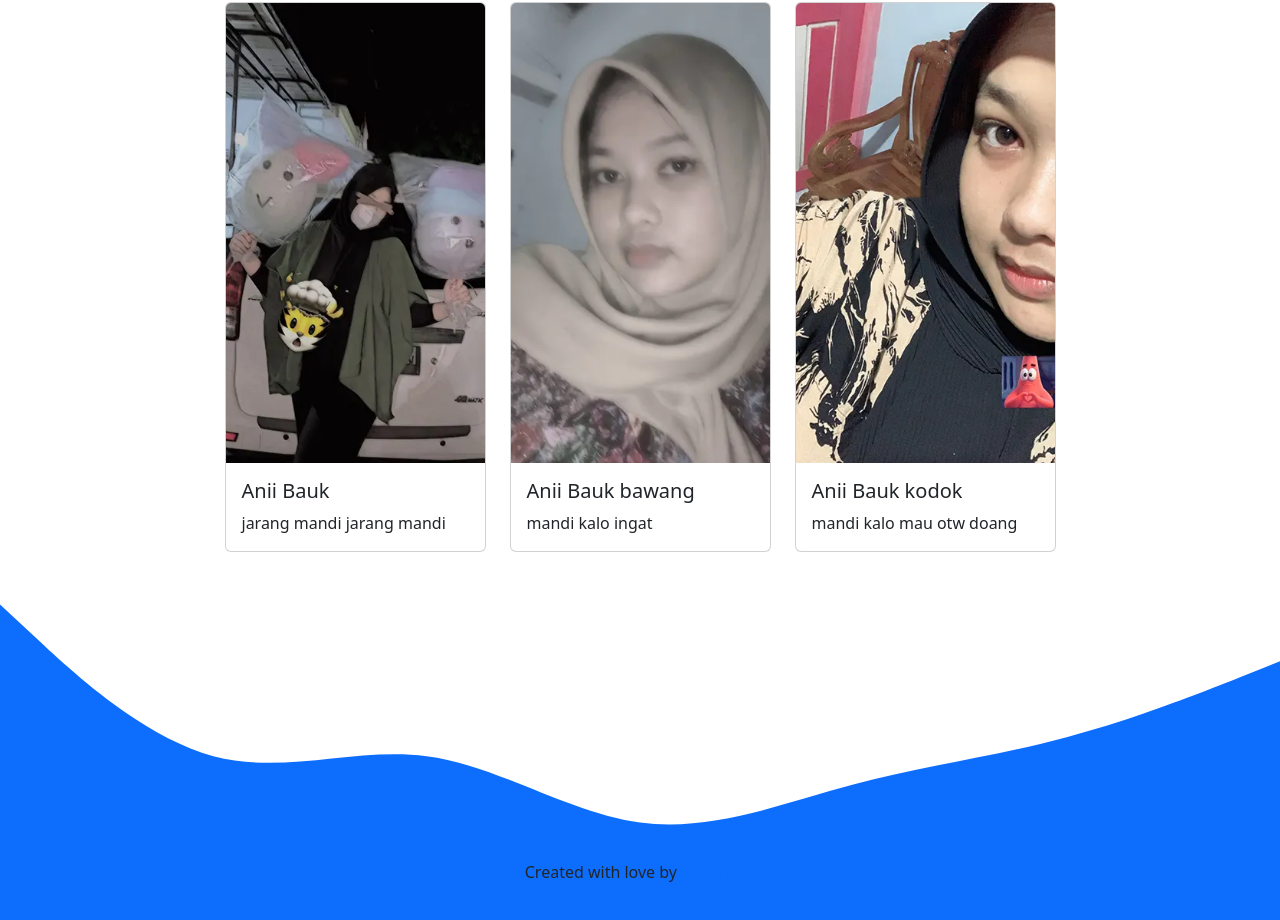
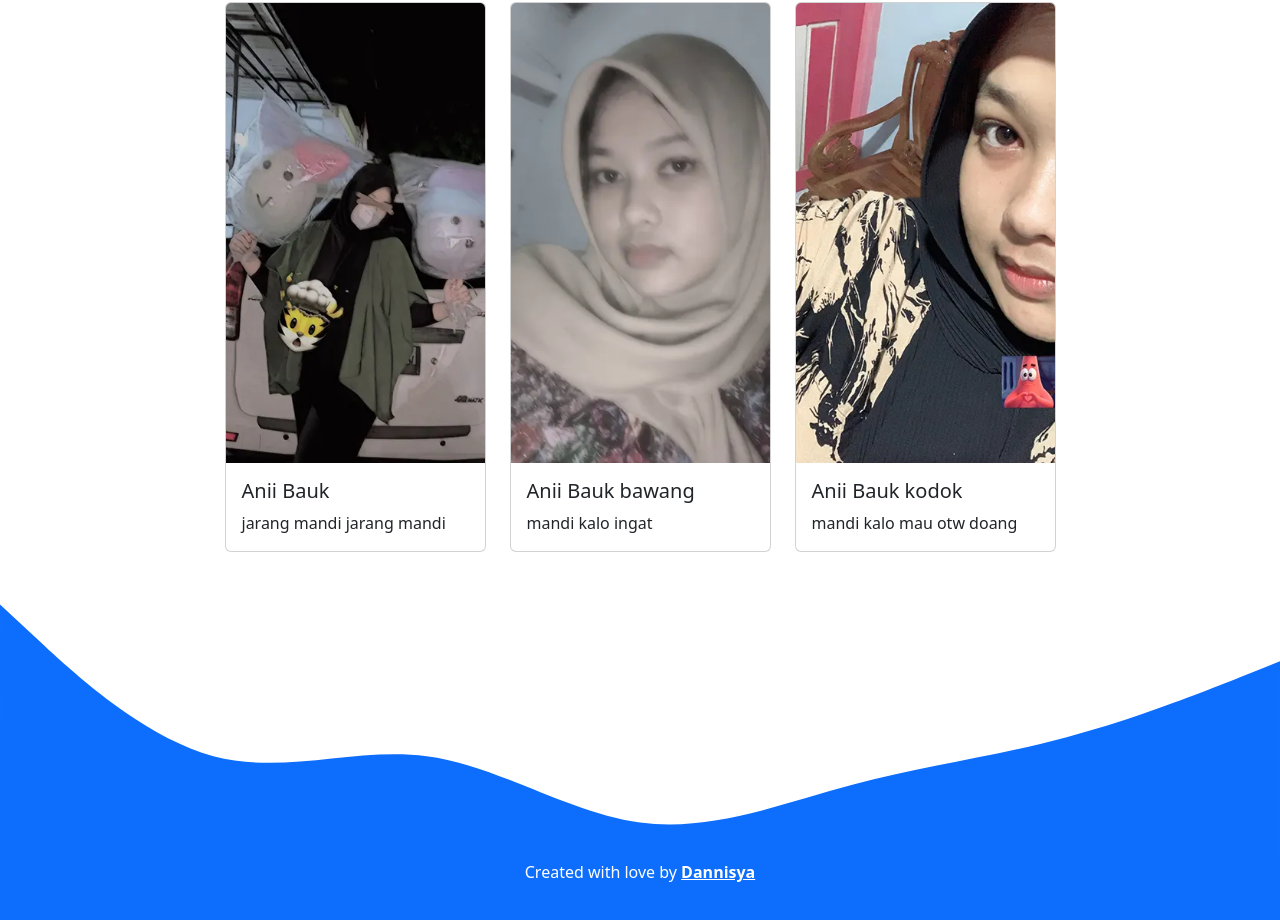
Before and after one commit to itstur08/anii, a plain HTML site: page index.html in a window 1280 px wide. Shown: the part 812-1732 px from the top of the page. Drawn offline with nearby package versions, Linux system fonts and the light colour scheme.

Commit message:
Update index.html
aos

```diff
--- a/index.html
+++ b/index.html
@@ -177,8 +177,8 @@
 
 <!-- footer -->
 
-<footer class="bg-primary text-center pb-5">
-<p> Created with love by <a href="#" class="fw-bold">Dannisya</a><p>
+<footer class="bg-primary text-white text-center pb-5">
+<p> Created with love by <a href="#" class="text-white fw-bold">Dannisya</a><p>
 </footer>
 
 <!--end footer-->
```
